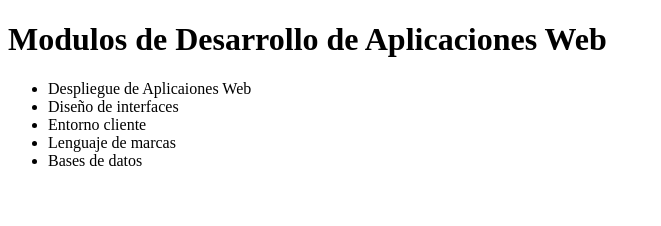
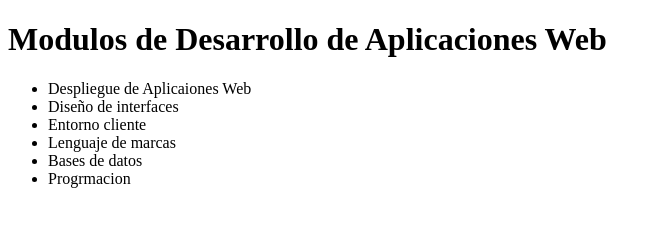
Before and after one commit to IliaTopuria12/Actividad2.3, a plain HTML site: page index.html in a window 1280 px wide. Shown: the whole page, without its empty margins (0-661 px from the left). Drawn offline with Linux system fonts and the light colour scheme.

Commit message:
modulo añadidooo

```diff
--- a/index.html
+++ b/index.html
@@ -13,6 +13,7 @@
 	    <li>Entorno cliente</li>
         <li>Lenguaje de marcas</li>
         <li>Bases de datos</li>
+        <li>Progrmacion</li>
     </ul>
 </body>
 </html>
```
